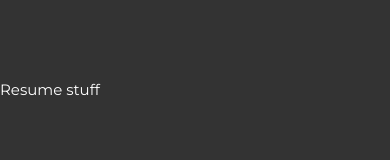
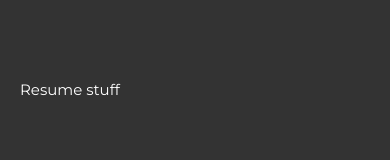
Before and after one commit to adamsokolski/adamsokolski.pl, a Next.js app: page /resume in a window 390 px wide. Shown: the part 369-529 px from the top of the page. Built offline with nearby package versions, Linux system fonts and the light colour scheme.

Commit message:
♻ Title display

```diff
--- a/components/Layout.js
+++ b/components/Layout.js
@@ -9,7 +9,6 @@ import { useRouter } from "next/router";
 const Layout = ({ children }) => {
   const router = useRouter();
   const location = router.pathname;
-  console.log(location);
   const mainVariants = {
     initial: {
       opacity: 0,
@@ -29,10 +28,17 @@ const Layout = ({ children }) => {
     },
   };
 
+  const capitalizeFirstLetter = (string) =>
+    string.charAt(0).toUpperCase() + string.slice(1);
+
   return (
     <>
       <Head>
-        <title>Adam Sokólski | {location.substring(1)}</title>
+        <title>
+          Adam Sokólski{" "}
+          {location.substring(1) &&
+            `| ${capitalizeFirstLetter(location.substring(1))}`}
+        </title>
         <meta name="viewport" content="initial-scale=1.0, width=device-width" />
       </Head>
 
--- a/pages/resume/index.js
+++ b/pages/resume/index.js
@@ -1,34 +1,8 @@
-import { AnimatePresence, motion } from "framer-motion";
 const Resume = () => {
-  const mainVariants = {
-    initial: {
-      opacity: 0,
-      x: "-200px",
-    },
-    animate: {
-      opacity: 1,
-      x: 0,
-    },
-    exit: {
-      opacity: 0,
-      x: "200px",
-      transition: {
-        duration: 1,
-      },
-    },
-  };
   return (
-    <AnimatePresence>
-      <motion.div
-        key="resume"
-        variants={mainVariants}
-        initial="initial"
-        animate="animate"
-        exit="exit"
-      >
-        <p>Resume stuff</p>
-      </motion.div>
-    </AnimatePresence>
+    <div>
+      <p>Resume stuff</p>
+    </div>
   );
 };
 
--- a/styles/globals.css
+++ b/styles/globals.css
@@ -56,6 +56,12 @@ a {
 @media (min-width: 3000px) {
   html {
     font-size: 125%;
+  }
+}
+
+@media (max-width: 900px) {
+  main {
+    padding: 2rem;
   }
 }
 
```
